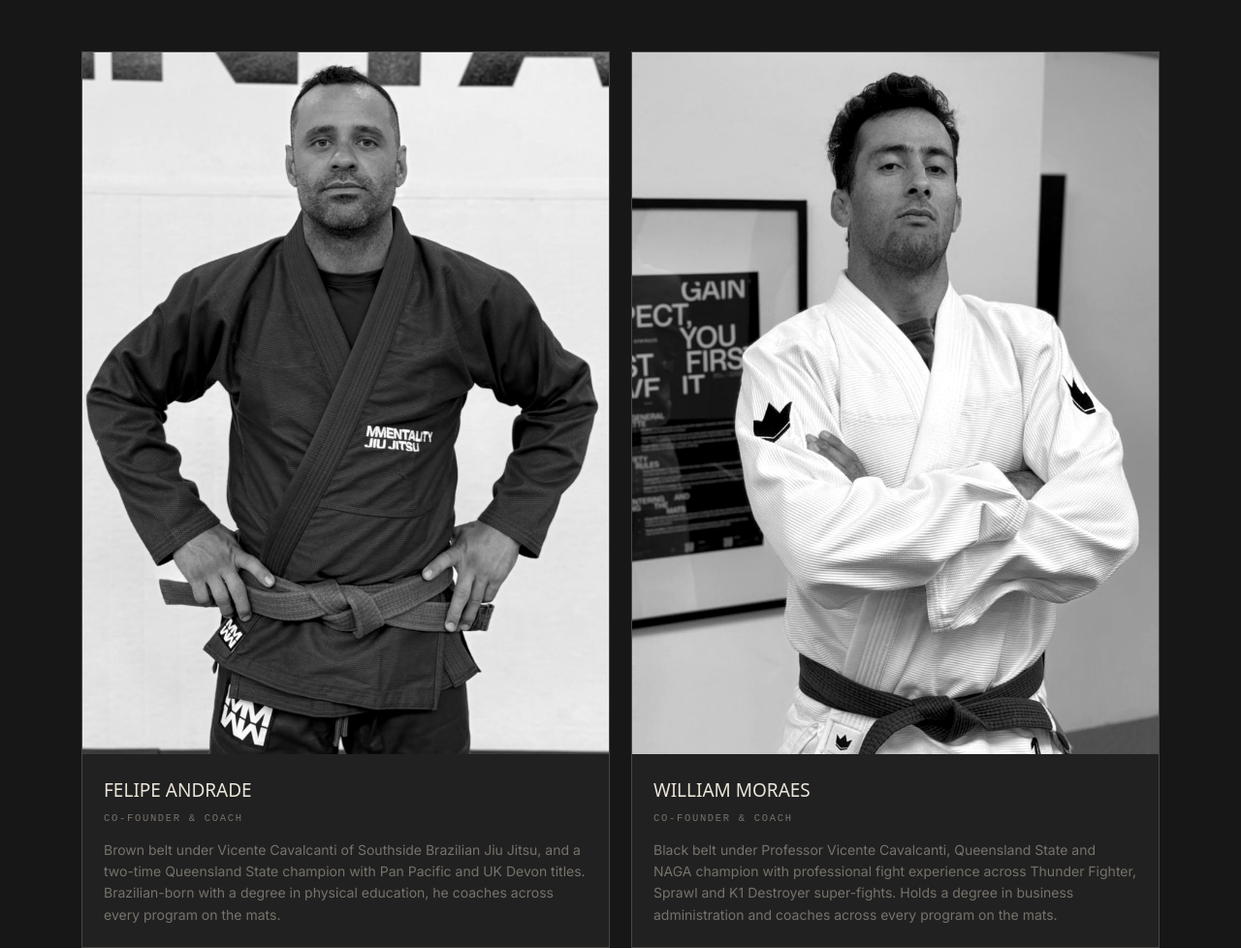
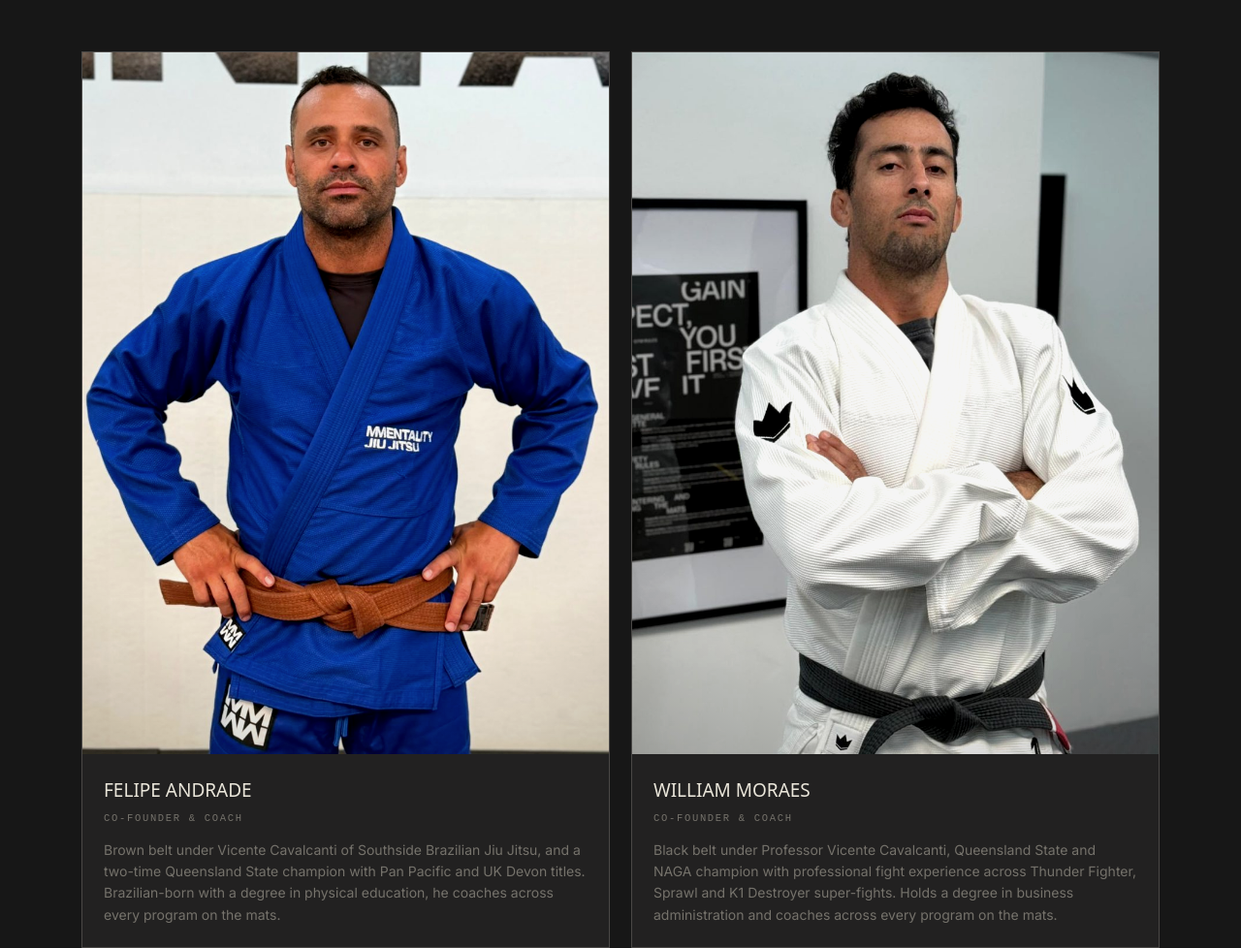
Before and after one commit to mentalitybjj/mentality-jiu-jitsu, a plain HTML site: page index.html in a window 1280 px wide. Shown: the part 7489-8467 px from the top of the page at 97% size. Drawn offline with Linux system fonts and the light colour scheme; a web font is replaced by a local one.

Commit message:
Add files via upload

```diff
--- a/index.html
+++ b/index.html
@@ -585,7 +585,17 @@ body.ready .s5{transition-delay:.52s}
 
 /* ============ COACHES ============ */
 .coach{border:1px solid var(--line);background:var(--surface);overflow:hidden}
-.coach-media{aspect-ratio:3/4}
+.coach-media{aspect-ratio:3/4;position:relative}
+/* These are the people, not decorative texture, so they stay in colour
+   instead of the grayscale-reveals-on-hover treatment .ph uses elsewhere —
+   graded for a filmic look (higher contrast, pulled-back saturation, a touch
+   darker) rather than flat colour, plus a soft vignette. Selector doubles up
+   on .ph so it reliably beats the shared .ph img rule regardless of source
+   order. */
+.ph.coach-media img{filter:contrast(1.14) saturate(.88) brightness(.96) grayscale(0)}
+.ph.coach-media:hover img{filter:contrast(1.14) saturate(.88) brightness(.96) grayscale(0);transform:scale(1.035)}
+.coach-media::after{content:"";position:absolute;inset:0;pointer-events:none;
+  background:radial-gradient(120% 90% at 50% 38%,transparent 55%,rgba(0,0,0,.34) 100%)}
 .coach-body{padding:22px}
 .coach-body h3{font-family:var(--display);font-weight:500;font-size:19px;text-transform:uppercase}
 .coach-body .role{font-family:var(--mono);font-size:10.5px;letter-spacing:.16em;color:var(--muted);text-transform:uppercase;margin-top:5px}
```
